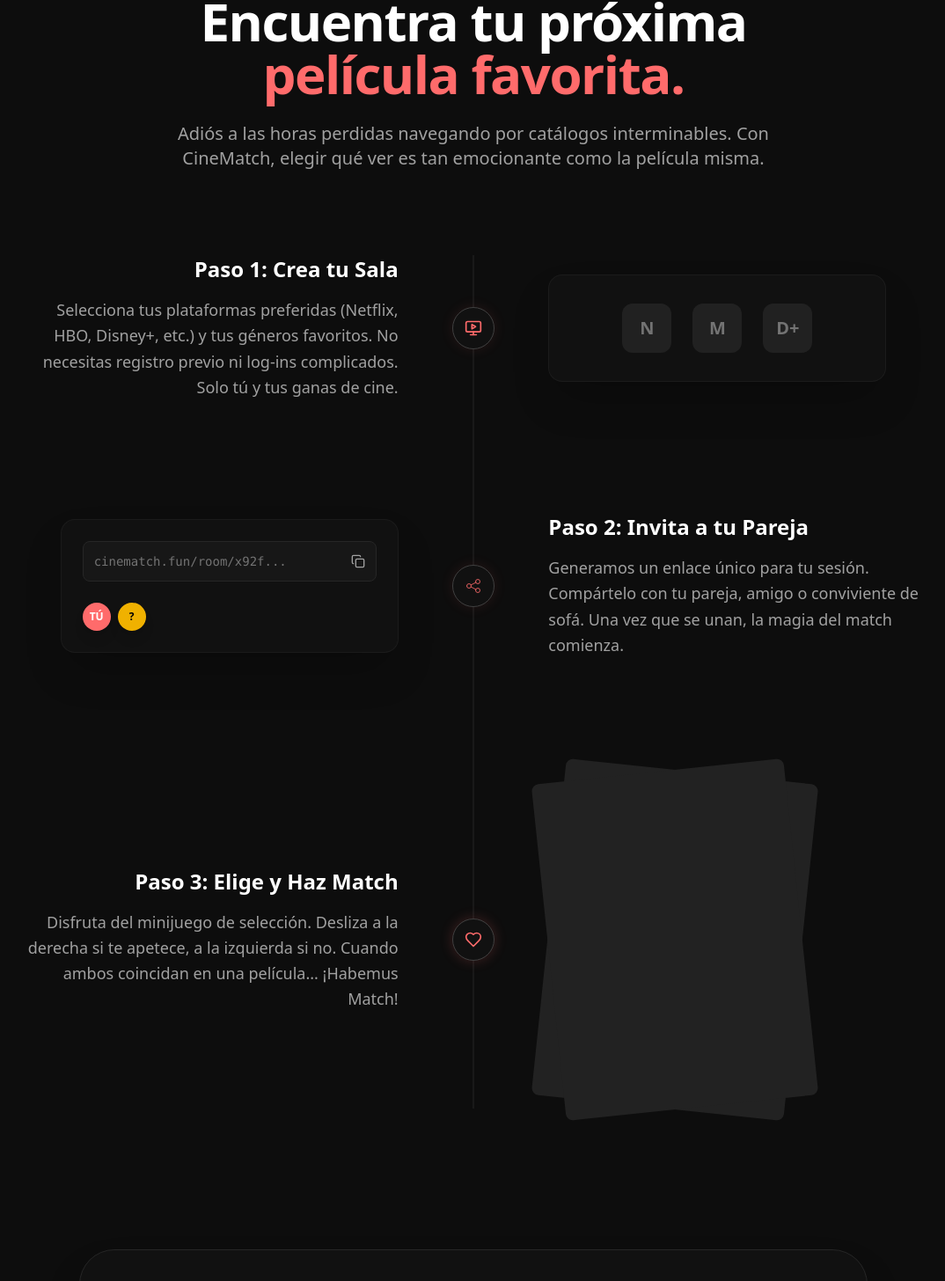
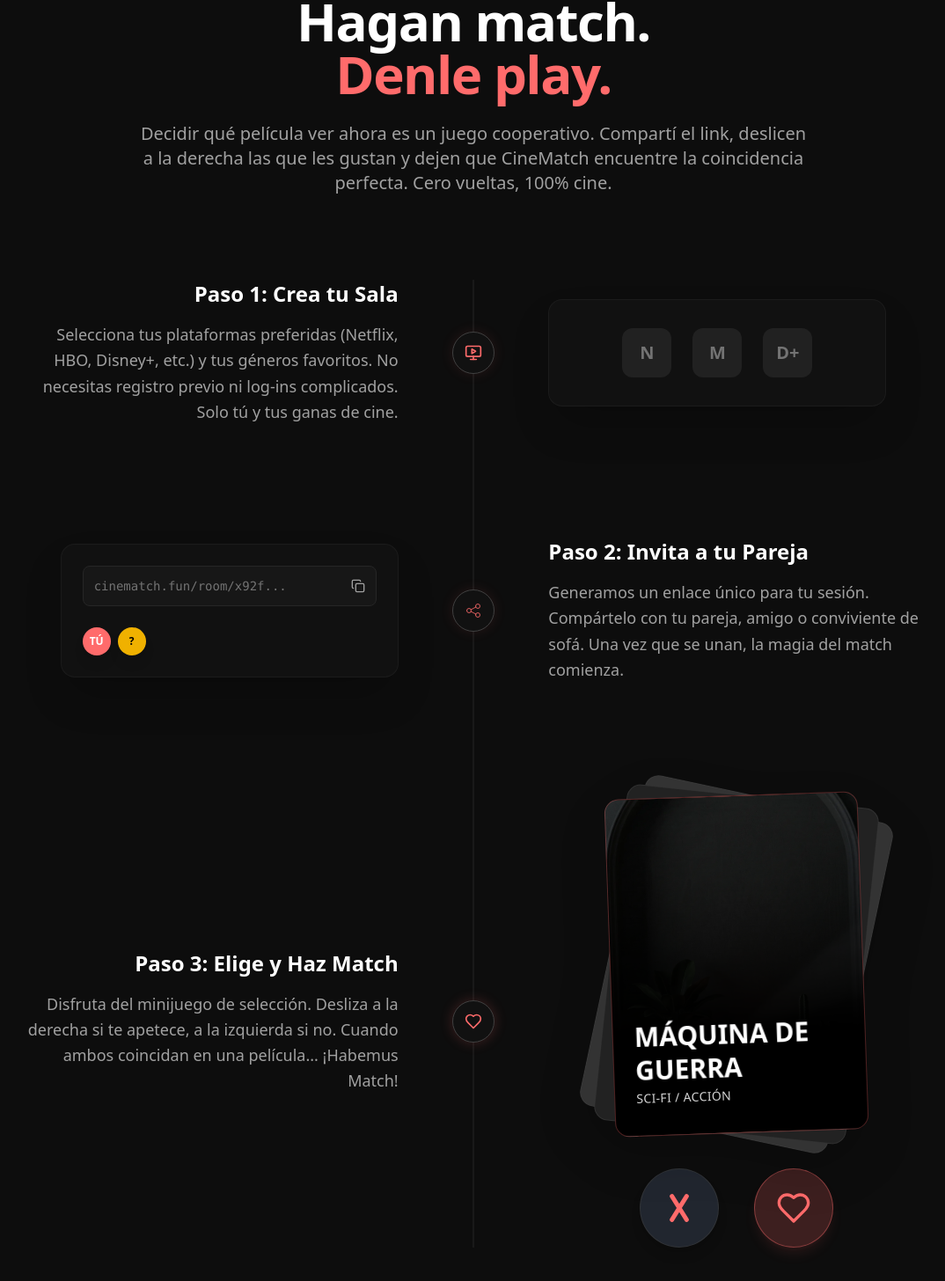
Before and after one commit to UlisesLarrabe/cinematch, a Next.js app: page / in a window 1280 px wide. Shown: the part 902-2358 px from the top of the page at 88% size, without its empty margins (102-1176 px from the left). Built offline with nearby package versions, Linux system fonts and the light colour scheme.

Commit message:
feat: enhance HowItWorks component with updated content and new interactive elements

```diff
--- a/src/components/how-it-works.tsx
+++ b/src/components/how-it-works.tsx
@@ -1,5 +1,6 @@
 import Copy from "@/svgs/copy";
 import Heart from "@/svgs/heart";
+import { LetterX } from "@/svgs/letter-x";
 import PlayTv from "@/svgs/play-tv";
 import Share from "@/svgs/share";
 import Link from "next/link";
@@ -9,12 +10,13 @@ const HowItWorks = () => {
     <section className="bg-neutral text-white py-24 px-6 overflow-hidden">
       <div className="max-w-3xl mx-auto text-center mb-24">
         <h2 className="text-4xl md:text-6xl font-bold mb-6 tracking-tight">
-          Encuentra tu próxima <br />
-          <span className="text-[#FF6B6B]">película favorita.</span>
+          Hagan match. <br />
+          <span className="text-[#FF6B6B]">Denle play.</span>
         </h2>
         <p className="text-neutral-400 text-lg md:text-xl font-light">
-          Adiós a las horas perdidas navegando por catálogos interminables. Con
-          CineMatch, elegir qué ver es tan emocionante como la película misma.
+          Decidir qué película ver ahora es un juego cooperativo. Compartí el
+          link, deslicen a la derecha las que les gustan y dejen que CineMatch
+          encuentre la coincidencia perfecta. Cero vueltas, 100% cine.
         </p>
       </div>
 
@@ -96,14 +98,47 @@ const HowItWorks = () => {
           <div className="absolute left-1/2 -translate-x-1/2 hidden md:flex items-center justify-center w-12 h-12 rounded-full bg-[#111] border border-neutral-700 z-10 shadow-[0_0_15px_rgba(255,107,107,0.2)] text-[#FF6B6B]">
             <Heart />
           </div>
-          <div className="md:w-5/12  md:justify-start w-full grid place-items-center">
-            {Array.from({ length: 2 }).map((_, index) => (
+          <div className="md:w-5/12 md:justify-start w-full flex flex-col items-center">
+            <div className="relative h-96 w-72 mb-10 drop-shadow-2xl">
               <div
-                key={index}
-                className={`h-96 w-72 rounded-lg p-4 bg-[#222222] ${index % 2 === 0 ? "rotate-6" : "-rotate-6"}`}
+                className="absolute inset-0 rounded-2xl p-6 flex flex-col justify-end overflow-hidden rotate-12 bg-[#333333] border border-neutral-700/50"
                 style={{ gridRow: 1, gridColumn: 1 }}
               ></div>
-            ))}
+
+              <div
+                className="absolute inset-0 rounded-2xl p-6 flex flex-col justify-end overflow-hidden rotate-6 bg-[#222222] border border-neutral-700/50"
+                style={{ gridRow: 1, gridColumn: 1 }}
+              ></div>
+
+              <div
+                className="relative h-full w-full rounded-2xl p-6 flex flex-col justify-end overflow-hidden -rotate-2 border border-[#FF6B6B]/30"
+                style={{
+                  backgroundImage:
+                    "linear-gradient(to top, black 30%, transparent), url('/hero-background.webp')",
+                  backgroundSize: "cover",
+                  backgroundPosition: "center",
+                }}
+              >
+                <h4 className="relative z-10 text-white font-bold text-3xl leading-tight drop-shadow-md">
+                  MÁQUINA DE
+                  <br />
+                  GUERRA
+                </h4>
+                <p className="relative z-10 text-neutral-300 text-sm font-light mt-1 mb-2 tracking-wide uppercase">
+                  Sci-Fi / Acción
+                </p>
+              </div>
+            </div>
+
+            <div className="flex gap-10 items-center justify-center">
+              <button className="bg-gray-700/50 rounded-full p-6 text-center hover:cursor-pointer hover:bg-gray-800 transition-colors border border-neutral-700/50 shadow-lg">
+                <LetterX className="text-[#FF6B6B] h-10 w-10" />
+              </button>
+
+              <button className="bg-[#FF6B6B]/20 rounded-full p-6 text-center hover:cursor-pointer hover:bg-[#FF6B6B]/30 transition-colors border border-[#FF6B6B]/40 shadow-lg shadow-[#FF6B6B]/10">
+                <Heart className="text-[#FF6B6B] h-10 w-10" />
+              </button>
+            </div>
           </div>
         </div>
       </div>
```
